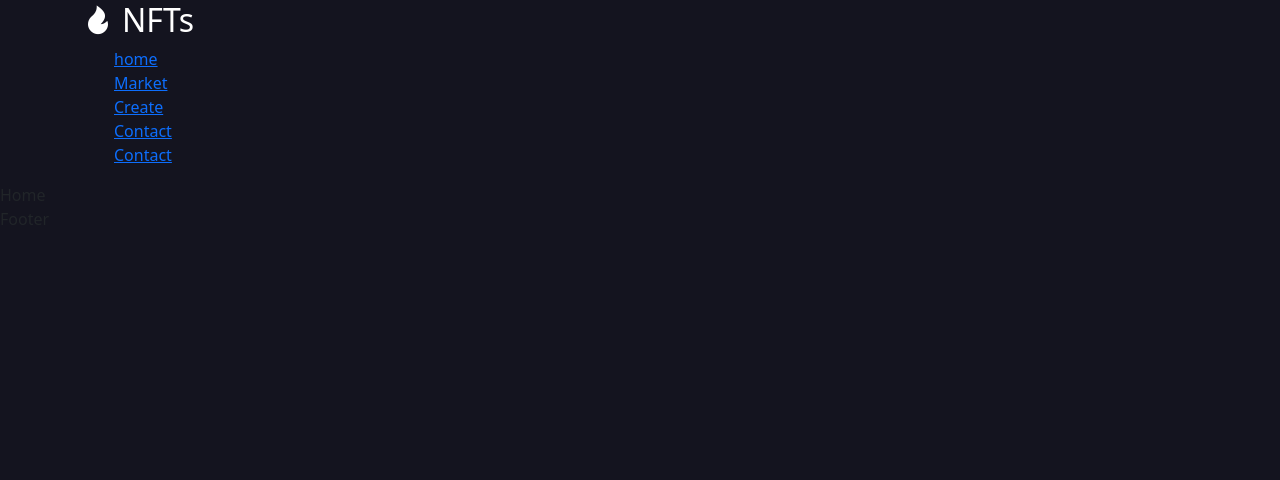
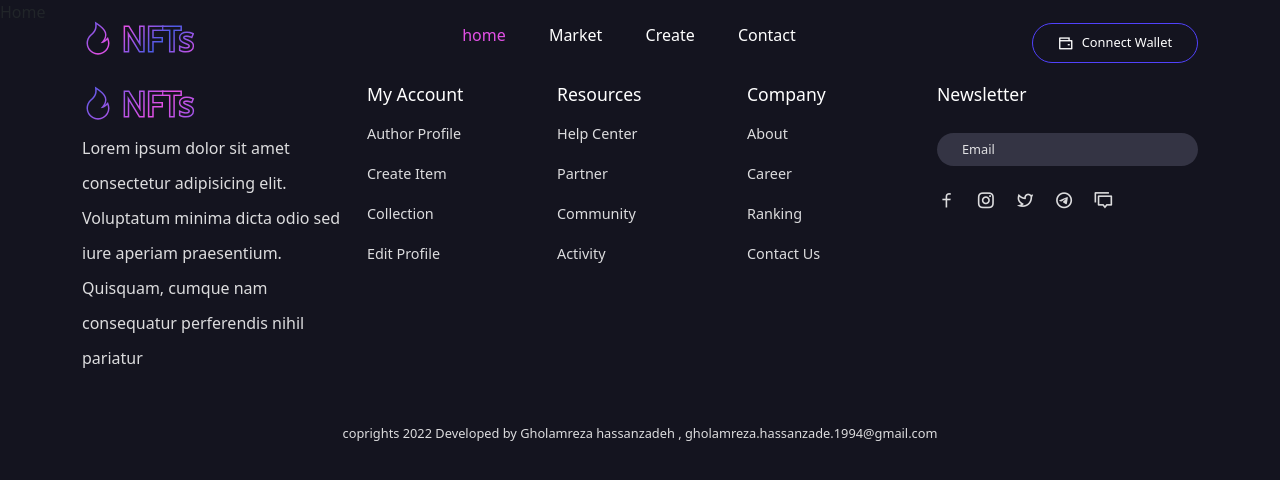
Before and after one commit to gholamreza-hasnzade/react-nft, a React (Create React App) app: page /home in a window 1280 px wide. Shown: the top 480 px of the page. Built offline with nearby package versions, Linux system fonts and the light colour scheme.

Commit message:
(footer) hotfiexd footer

```diff
--- a/src/components/footer/Footer.jsx
+++ b/src/components/footer/Footer.jsx
@@ -1,9 +1,146 @@
-import React from 'react'
+import React from "react";
+import { Link } from "react-router-dom";
+import { Col, Container, Row, ListGroup, ListGroupItem } from "reactstrap";
 
+import "./footer.css";
+
+const MY_ACCOUNT = [
+  {
+    display: "Author Profile",
+    url: "/seller-profile",
+  },
+  {
+    display: "Create Item",
+    url: "/create",
+  },
+  {
+    display: "Collection",
+    url: "/market",
+  },
+  {
+    display: "Edit Profile",
+    url: "/edit-profile",
+  },
+];
+
+const RESOURCES = [
+  {
+    display: "Help Center",
+    url: "#",
+  },
+  {
+    display: "Partner",
+    url: "#",
+  },
+  {
+    display: "Community",
+    url: "#",
+  },
+  {
+    display: "Activity",
+    url: "#",
+  },
+];
+
+const COMPANY = [
+  {
+    display: "About",
+    url: "#",
+  },
+  {
+    display: "Career",
+    url: "#",
+  },
+  {
+    display: "Ranking",
+    url: "#",
+  },
+  {
+    display: "Contact Us",
+    url: "/contact",
+  },
+];
 const Footer = () => {
   return (
-    <div>Footer</div>
-  )
-}
+    <footer className="footer">
+      <Container>
+        <Row>
+          <Col lg="3" md="6" sm="6">
+            <div className="logo">
+              <h2 className="d-flex gap-2 align-items-center">
+                <span>
+                  <i className="ri-fire-fill"></i>
+                </span>
+                NFTs
+              </h2>
+              <p>
+                Lorem ipsum dolor sit amet consectetur adipisicing elit.
+                Voluptatum minima dicta odio sed iure aperiam praesentium.
+                Quisquam, cumque nam consequatur perferendis nihil pariatur
+              </p>
+            </div>
+          </Col>
+          <Col lg="2" md="3" sm="6">
+            <h5>My Account</h5>
+            <ListGroup className="List__group">
+              {MY_ACCOUNT.map((item, index) => (
+                <ListGroupItem key={index} className="list__item">
+                  <Link to={item.url}>{item.display}</Link>
+                </ListGroupItem>
+              ))}
+            </ListGroup>
+          </Col>
+          <Col lg="2" md="3" sm="6">
+            <h5>Resources</h5>
+            <ListGroup className="List__group">
+              {RESOURCES.map((item, index) => (
+                <ListGroupItem key={index} className="list__item">
+                  <Link to={item.url}>{item.display}</Link>
+                </ListGroupItem>
+              ))}
+            </ListGroup>
+          </Col>
+          <Col lg="2" md="3" sm="6">
+            <h5>Company</h5>
+            <ListGroup className="List__group">
+              {COMPANY.map((item, index) => (
+                <ListGroupItem key={index} className="list__item">
+                  <Link to={item.url}>{item.display}</Link>
+                </ListGroupItem>
+              ))}
+            </ListGroup>
+          </Col>
+          <Col lg="3" md="6" sm="6">
+            <h5>Newsletter</h5>
+            <input type="text" className="newsletter" placeholder="Email"/>
+            <div className="social__links">
+              <span>
+                <Link to={""}><i className="ri-facebook-line"></i></Link>
+              </span>
+              <span>
+                <Link to={""}><i className="ri-instagram-line"></i></Link>
+              </span>
+              <span>
+                <Link to={""}><i className="ri-twitter-line"></i></Link>
+              </span>
+              <span>
+                <Link to={""}><i className="ri-telegram-line"></i></Link>
+              </span>
+              <span>
+                <Link to={""}><i className="ri-discuss-line"></i></Link>
+              </span>
+            </div>
+          </Col>
 
-export default Footer
+          <Col lg="12" className="mt-4 text-center">
+            <p className="copright">
+              coprights 2022 Developed by Gholamreza hassanzadeh , gholamreza.hassanzade.1994@gmail.com
+            </p>
+          </Col>
+        </Row>
+      </Container>
+    </footer>
+  );
+};
+
+export default Footer;
--- /dev/null
+++ b/src/components/footer/footer.css
@@ -0,0 +1,58 @@
+.footer {
+    padding-bottom: 30px;
+}
+
+.footer h5 {
+  font-size: 1.1rem;
+  color: #fff;
+}
+
+.list__item {
+  background: transparent !important;
+  padding-left: 0 !important;
+  border: none !important;
+}
+.list__item a {
+  text-decoration: none;
+  color: #fff;
+  opacity: 85%;
+  font-size: 0.9rem;
+}
+.list__item a:hover {
+  color: #fff;
+  opacity: 85%;
+}
+.newsletter {
+  width: 100%;
+  border-radius: 50px;
+  color: #fff;
+  padding: 7px 25px;
+  outline: none;
+  margin-top: 20px;
+  margin-bottom: 20px;
+  border: none;
+  font-size: 0.8rem;
+  background: #343444;
+}
+
+::placeholder {
+  color: #fff;
+  opacity: 85%;
+}
+.social__links span {
+  margin-right: 20px;
+}
+.social__links span a {
+  text-decoration: none;
+  color: #fff;
+  opacity: 85%;
+  font-size: 1.2rem;
+  font-weight: 400;
+  transition: all 0.3s ease;
+}
+.social__links span a:hover {
+  color: #e250e5;
+}
+.copright{
+    font-size: 0.8rem;
+}
--- a/src/components/header/Header.jsx
+++ b/src/components/header/Header.jsx
@@ -16,10 +16,6 @@ const NAV__LINKS = [
   {
     display: "Create",
     url: "/create",
-  },
-  {
-    display: "Contact",
-    url: "/contact",
   },
   {
     display: "Contact",
@@ -44,10 +40,31 @@ const Header = () => {
             <ul className="nav__list">
               {NAV__LINKS.map((item, index) => (
                 <li className="nav__item" key={index}>
-                  <NavLink to={item.url}> {item.display}</NavLink>
+                  <NavLink
+                    to={item.url}
+                    className={(navClass) =>
+                      navClass.isActive ? "active" : ""
+                    }
+                  >
+                    {item.display}
+                  </NavLink>
                 </li>
               ))}
             </ul>
+          </div>
+
+          <div className="nav_right d-flex gap-5 align-items-center">
+            <button className="btn d-flex gap-2 align-items-center">
+              <span>
+                <i className="ri-wallet-line"></i>
+              </span>
+              <Link to="/wallet">
+                Connect Wallet
+              </Link>
+            </button>
+            <span className="mobile__menu">
+              <i className="ri-menu-line"></i>
+            </span>
           </div>
         </div>
       </Container>
--- a/src/components/header/header.css
+++ b/src/components/header/header.css
@@ -0,0 +1,63 @@
+.header {
+  width: 100%;
+  height: 70px;
+  line-height: 70px;
+  position: fixed;
+  top: 0;
+  left: 0;
+  z-index: 1111111;
+}
+
+.navigation {
+  display: flex;
+  align-items: center;
+  justify-content: space-between;
+}
+
+.nav__list {
+  display: flex;
+  align-items: center;
+  column-gap: 2.7rem;
+}
+
+.nav__item a {
+  text-decoration: none;
+  color: #fff;
+}
+
+.nav__item a:hover {
+  color: #fff;
+}
+.active {
+  color: #e250e5 !important;
+}
+.logo h2 {
+  background: linear-gradient(-45deg, #e250e5, #4b5be6, #e250e5, #4b5be6);
+  background-size: 100% 100%;
+  background-clip: text;
+  -webkit-text-stroke: 3px transparent;
+  -webkit-text-fill-color: #14141f;
+}
+
+.nav_right .btn {
+  padding: 7px 25px;
+  border: 1px solid #5142fc;
+  border-radius: 50px;
+}
+.nav_right .btn a {
+  color: #fff;
+  text-decoration: none;
+  font-size: 0.8rem;
+}
+.nav_right .btn span i {
+    color: #fff;
+}
+.nav_right .btn a:hover {
+  color: #fff;
+}
+
+.mobile__menu {
+  color: #fff;
+  font-size: 1.3rem;
+  display: none;
+}
```
